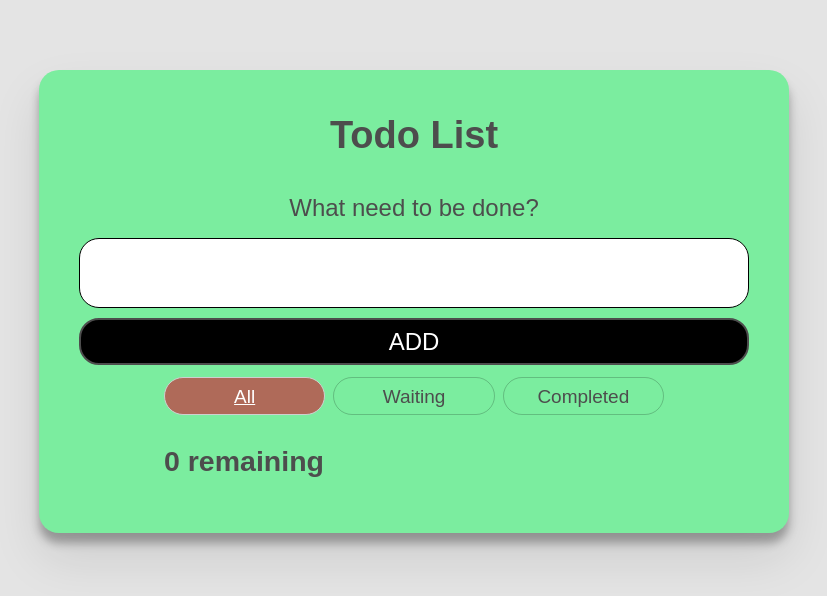
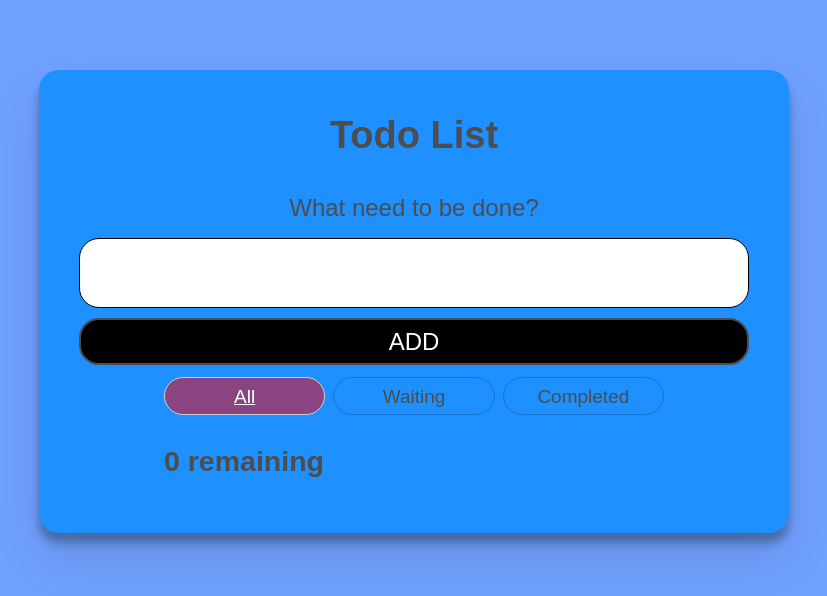
Before and after one commit to harrisonho99/Todo-react, a React (Create React App) app: page / in a window 1280 px wide. Shown: the top 596 px of the page, without its empty margins (226-1053 px from the left). Built offline with nearby package versions, Linux system fonts and the light colour scheme.

Commit message:
Update index.css

```diff
--- a/src/index.css
+++ b/src/index.css
@@ -69,7 +69,7 @@ body {
   max-width: 100rem;
   margin: auto;
   font: 1.6rem/1.25 Arial, sans-serif;
-  background-color: #e4e4e4;
+  background-color: #70a1ff;
   color: #4d4d4d;
 }
 
@@ -167,7 +167,7 @@ body {
 }
 /* END GLOBAL STYLES */
 .todoapp {
-  background-color: #7bed9f;
+  background-color: #1e90ff;
   margin: 2rem 0 4rem 0;
   padding: 1rem;
   position: relative;
```
